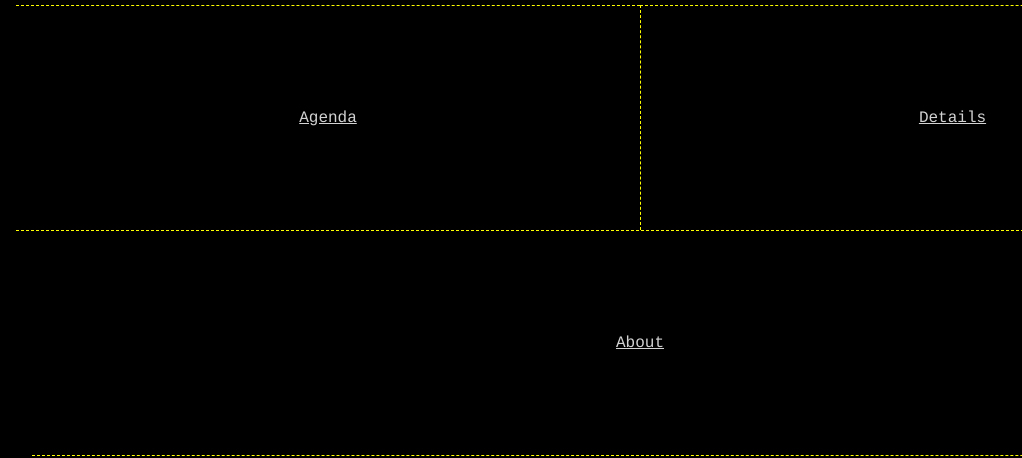
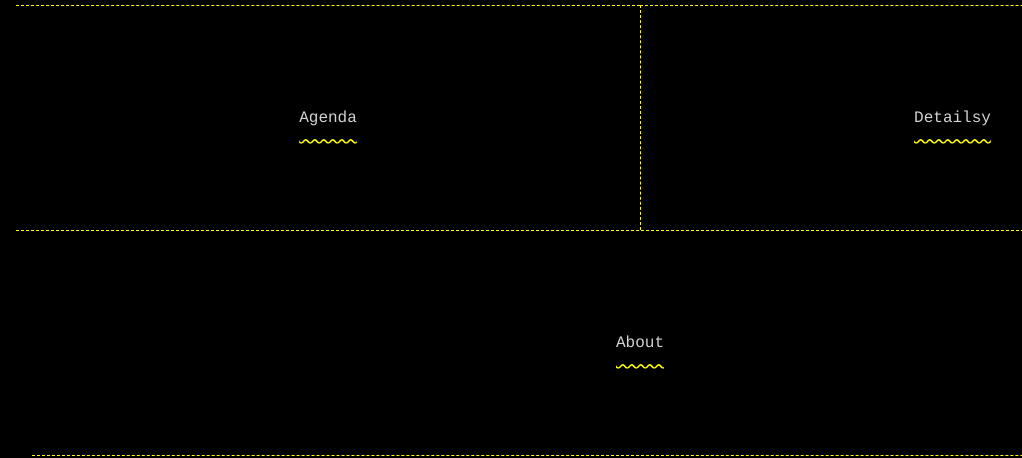
Before and after one commit to xfiveco/xfive-days-2019, a Jekyll site: the page local-test.html, which Jekyll copies as it is, in a window 1280 px wide. Shown: the part 131-589 px from the top of the page, without its empty margins (0-1022 px from the left). Built offline with Jekyll 4.4.1, drawn with Linux system fonts in a browser that asks for light colours.

Commit message:
Adjust link underlines

```diff
--- a/css/modules/page.css
+++ b/css/modules/page.css
@@ -32,4 +32,5 @@
     display: flex;
     align-items: center;
     justify-content: center;
+    text-underline-offset: 1em;
 }
--- a/css/modules/reset.css
+++ b/css/modules/reset.css
@@ -24,6 +24,9 @@ h1::before {
 
 a {
     color: currentColor;
+    text-decoration-style: wavy;
+    text-decoration-color: var(--color-distinct);
+    text-underline-offset: 0.2em;
 }
 
 em,
--- a/local-test.html
+++ b/local-test.html
@@ -15,7 +15,7 @@
                 <a class="page__link" href="{{ site.url }}/agenda.html">Agenda</a>
             </li>
             <li class="page__item">
-                <a class="page__link" href="{{ site.url }}/details">Details</a>
+                <a class="page__link" href="{{ site.url }}/details">Detailsy</a>
             </li>
             <li class="page__item">
                 <a class="page__link" href="{{ site.url }}/about">About</a>
```
